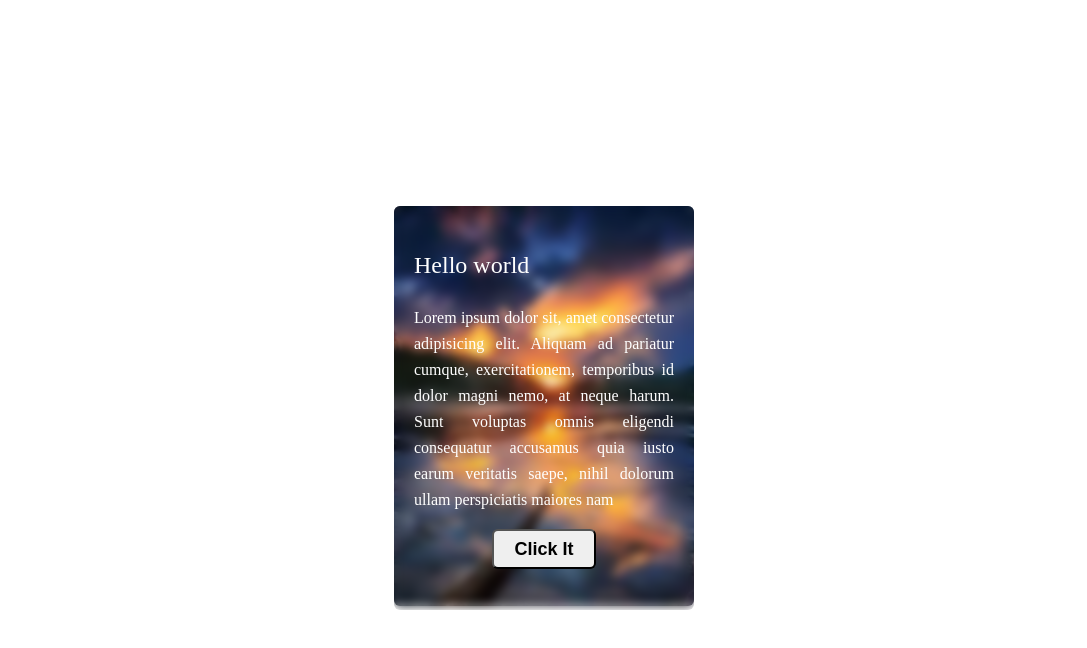
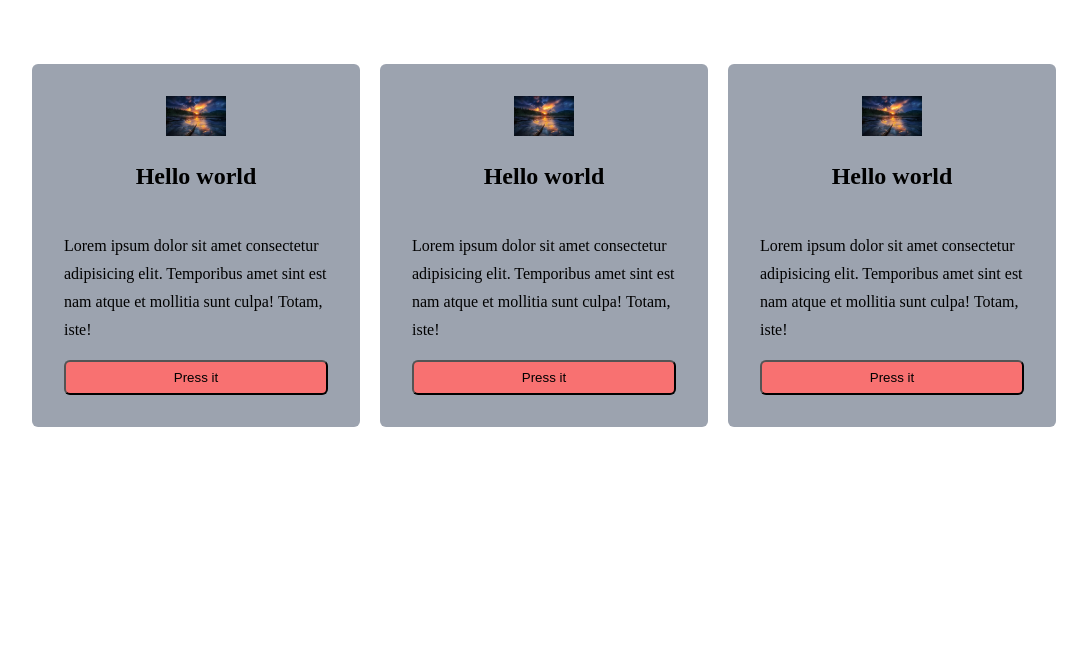
Before and after one commit to chandhuDev/tailwind-hover-effect, a website: page src/index.html in a window 1280 px wide. Shown: the whole page, without its empty margins (96-1183 px from the left). Drawn offline with Linux system fonts and the light colour scheme.

Commit message:
created a new branch for hovering a group of card effects

```diff
--- a/src/index.html
+++ b/src/index.html
@@ -6,21 +6,57 @@
   <link href="/dist/output.css" rel="stylesheet">
 </head>
 <body>
-  <div class="flex h-screen flex-col justify-center items-center">
-    <div class="relative">
-        <img src="img.png" alt="image" class="rounded-md object-cover  relative overflow-hidden cursor-pointer" width="300" height="400"/>
-        <div class="absolute top-0 -left-100% hover:left-0 right-0 backdrop-blur-[5px]  bottom-0 rounded-md cursor-pointer text-white  p-5 text-justify leading-relaxed ">
-            <h2 class="font-medium">Hello world</h2>
-            <p>Lorem ipsum dolor sit, amet consectetur adipisicing elit. Aliquam ad pariatur cumque, exercitationem, temporibus id dolor magni nemo, at neque harum. Sunt voluptas omnis eligendi consequatur accusamus quia iusto earum veritatis saepe, nihil dolorum ullam perspiciatis maiores nam
-            </p>
-            <div class="flex justify-center">
-                <button class="rounded-md px-5 py-1 font-50 text-lg  font-bold">Click It</button>
-            </div>
-
-        </div>
-    </div>
 
 
-  </div>
+
+<div class="flex max-w-5xl mt-16 group mx-auto gap-5">
+    <div class=" bg-gray-400 group-hover:blur-sm cursor-pointer  hover:!blur-none  duration-100  group-hover:scale-[0.85] hover:!scale-100  p-8 flex flex-col mx-auto rounded-md">
+         <img src="img.png" alt="image" class="
+         h-10  mx-auto" />
+         <h3 class="text-2xl font-bold mx-auto">Hello world</h3>
+         <p class="leading-7">Lorem ipsum dolor sit amet consectetur adipisicing elit. Temporibus amet sint est nam atque et mollitia sunt culpa! Totam, iste!</p>
+         <button class="bg-red-400 sm:px-8 py-2 px-10 rounded-md ">Press it</button>
+    </div>
+    <div class=" bg-gray-400 group-hover:blur-sm cursor-pointer  hover:!blur-none  duration-100 group-hover:scale-[0.85] hover:!scale-100 p-8 flex flex-col mx-auto rounded-md">
+        <img src="img.png" alt="image" class="
+        h-10  mx-auto" />
+        <h3 class="text-2xl font-bold mx-auto">Hello world</h3>
+        <p class="leading-7">Lorem ipsum dolor sit amet consectetur adipisicing elit. Temporibus amet sint est nam atque et mollitia sunt culpa! Totam, iste!</p>
+        <button class="bg-red-400 sm:px-8 py-2 px-10 rounded-md ">Press it</button>
+   </div>
+   <div class=" bg-gray-400 group-hover:blur-sm cursor-pointer hover:!blur-none duration-100 group-hover:scale-[0.85] hover:!scale-100 p-8 flex flex-col mx-auto rounded-md">
+    <img src="img.png" alt="image" class="
+    h-10  mx-auto" />
+    <h3 class="text-2xl font-bold mx-auto ">Hello world</h3>
+    <p class="leading-7">Lorem ipsum dolor sit amet consectetur adipisicing elit. Temporibus amet sint est nam atque et mollitia sunt culpa! Totam, iste!</p>
+    <button class="bg-red-400 sm:px-8 py-2 px-10 rounded-md ">Press it</button>
+</div>
+
+
+
+</div>
+
+
+
+
+
+
+
+
+
+
+
+
+
+
+
+
+
+
+
+
+
+
+
 </body>
 </html>
```
Also changed, not shown: dist/output.css.
